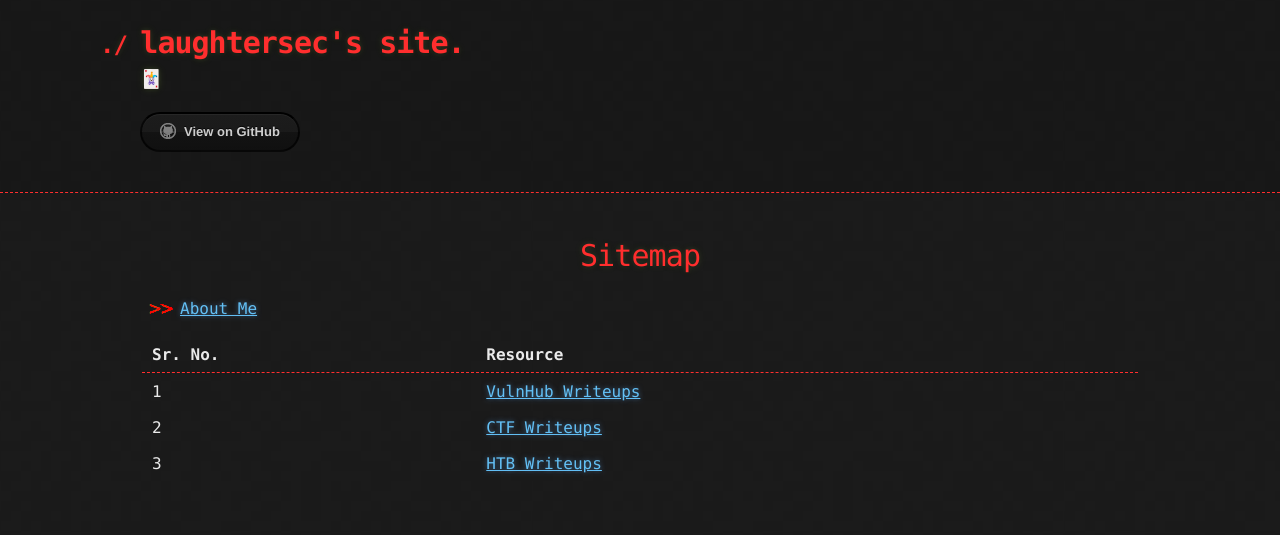
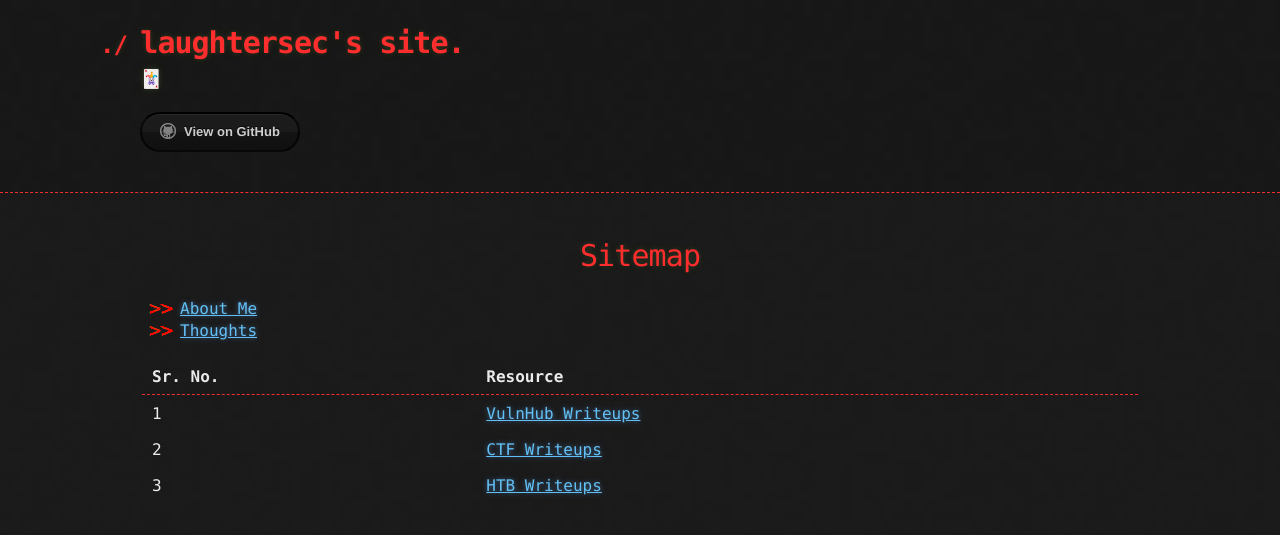
Before and after one commit to laughtersec/laughtersec.github.io, a Jekyll site: the page built from index.md, in a window 1280 px wide. Shown: the top 535 px of the page. Built offline with Jekyll 4.4.1, drawn with Linux system fonts in a browser that asks for light colours; our own code applies the rules of GitHub Pages for plain Markdown files.

Commit message:
Update index.md

```diff
--- a/index.md
+++ b/index.md
@@ -1,6 +1,7 @@
 <center><h1>Sitemap</h1></center>
 
 * [About Me](pages/about-me.html)
+* [Thoughts](pages/thoughts.html)
 
 | Sr. No. | Resource                                               |
 | ------- | ------------------------------------------------------ |
```
